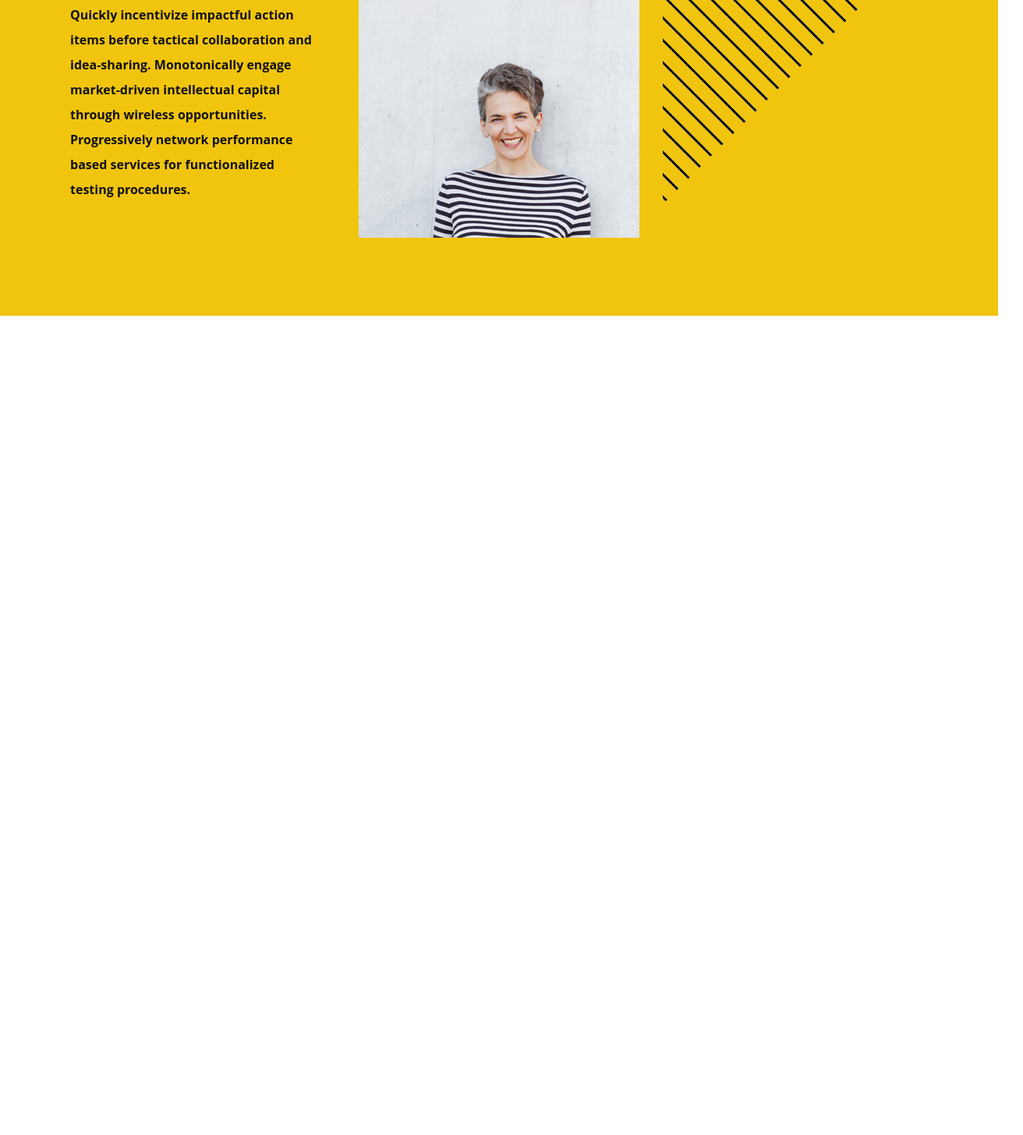
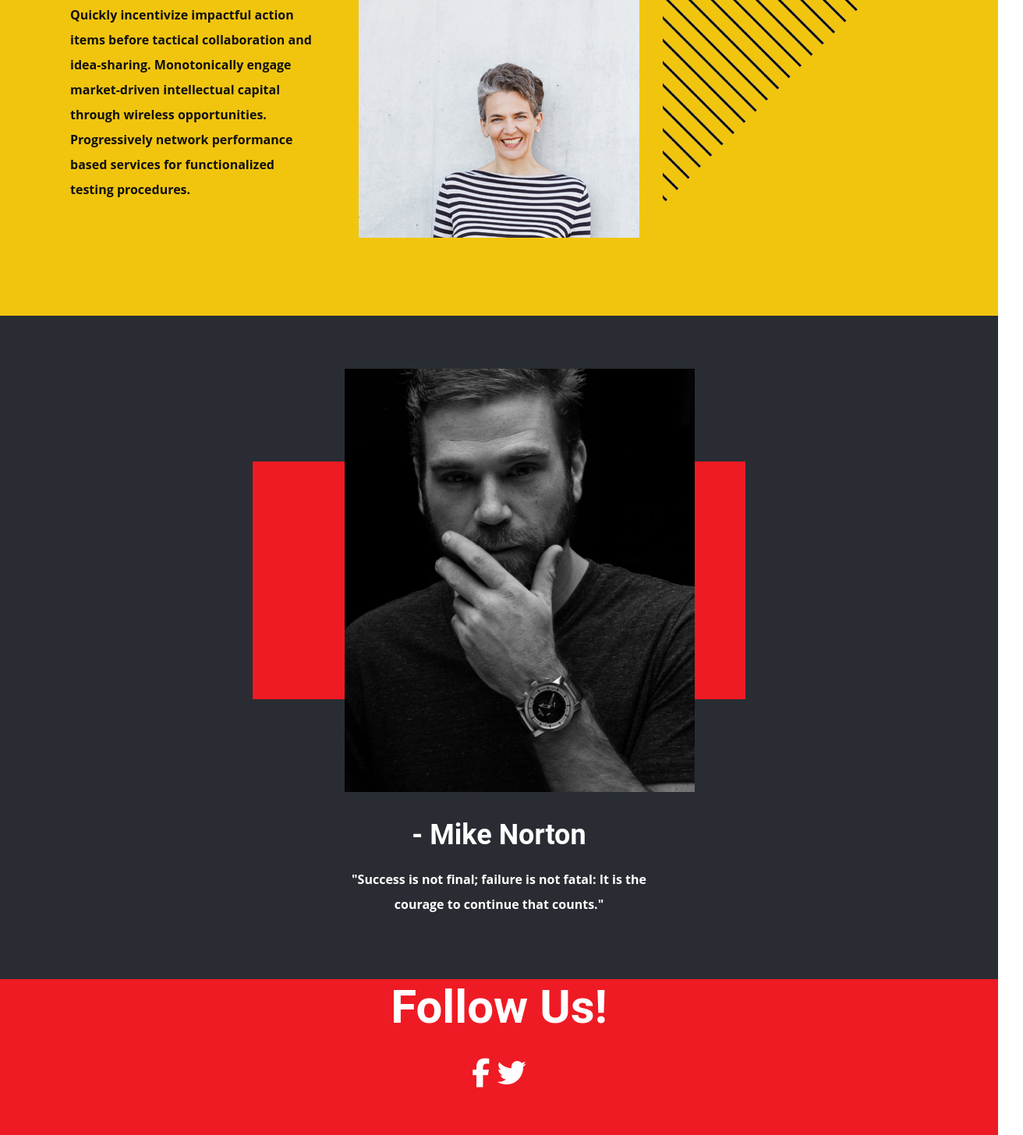
Before and after one commit to obed86/CssGrid_Flexbox, a plain HTML site: page index.html in a window 1280 px wide. Shown: the part 2662-4118 px from the top of the page at 78% size, 1312 px wide, since content can reach past the window. Before the commit the page ends 3067 px from the top, so only its background shows below. Drawn offline with Linux system fonts and the light colour scheme.

Commit message:
Se agrega about-me y footer

```diff
--- a/css/style.css
+++ b/css/style.css
@@ -228,3 +228,66 @@
     margin: 30px 0 0;
     font-family: 'Open Sans', sans-serif;
 }
+
+.about{
+    color: #ffffff;
+    background-color: #292d33;
+    padding: 20px;
+}
+
+.background1{
+    background: #ee1b24;
+    padding: 30px;
+    width: 632px;
+    min-height: 305px;
+    height: auto;
+    position: relative;
+    z-index: 0;
+    margin: 167px auto 0;
+}
+
+.man{
+    width: 449px;
+    height: 543px;
+    object-fit: cover;
+    position:relative;
+    z-index: 1;
+    margin: -424px 34% 30px;
+}
+
+.about h3, .about p{
+    text-align: center;
+}
+
+.about h3{
+    font-family: Roboto,sans-serif;
+    font-size: 36px;
+    margin-bottom: 20px;
+}
+
+.about p{
+    font-family: 'Open Sans', sans-serif;
+    width: 427px;
+    font-weight: 700;
+    line-height: 2;
+    margin: 0 auto 60px;
+}
+
+.footer{
+    background: #ee1b24;
+}
+
+.footer h3, .social-media{
+    text-align: center;
+    color: #ffffff;
+    font-family: Roboto,sans-serif;
+    height: 100px;
+}
+
+.footer h3{
+    font-size: 60px;
+}
+
+.social-media{
+    font-size: 37px;
+}
--- a/index.html
+++ b/index.html
@@ -67,12 +67,27 @@
             <picture class="image"></picture>
             <div class="text-gallery">
                 <h3 class="text-1">Digital Marketing</h3>
-                <p>Quickly incentivize impactful action items before tactical collaboration and idea-sharing. Monotonically engage market-driven intellectual capital through wireless opportunities. Progressively network performance based services for functionalized testing procedures.</p>
+                <p>Quickly incentivize impactful action items before tactical collaboration and idea-sharing.
+                    Monotonically engage market-driven intellectual capital through wireless opportunities.
+                    Progressively network performance based services for functionalized testing procedures.</p>
             </div>
             <picture class="image-2"></picture>
             <div class="ultimo"></div>
         </div>
     </section>
+    <section class="about">
+        <div class="background1"></div>
+        <img class="man" src="./img/img2.jpeg" alt="">
+        <h3>- Mike Norton</h3>
+        <p>"Success is not final; failure is not fatal: It is the courage to continue that counts."</p>
+    </section>
+    <footer class="footer">
+        <h3>Follow Us!</h3>
+        <div class="social-media">
+            <i class="fab fa-facebook-f"></i>
+            <i class="fab fa-twitter"></i>
+        </div>
+    </footer>
 </body>
 
 </html>
```
